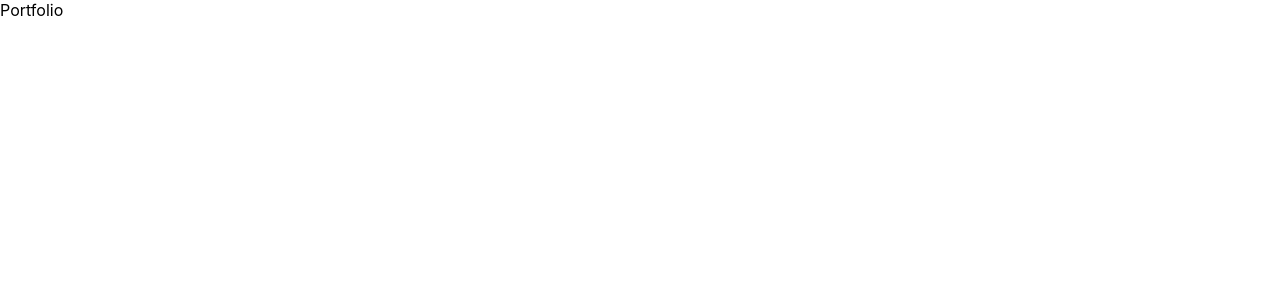
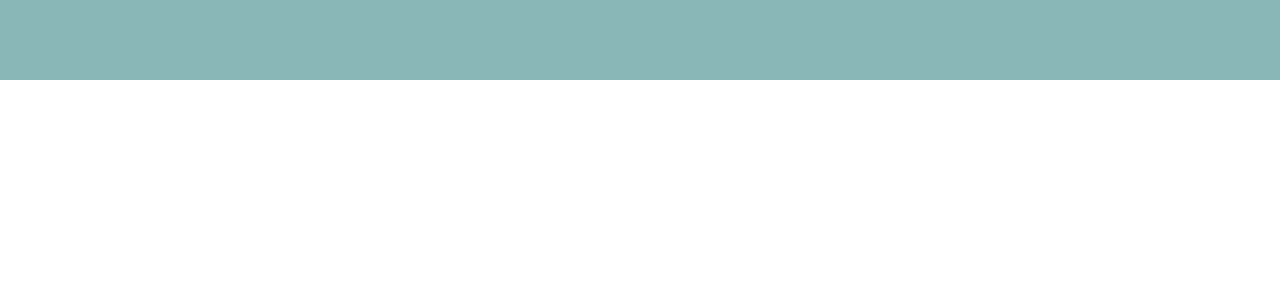
Before and after one commit to AndreySavchenkov/portfolio, a React (Create React App) app: page / in a window 1280 px wide. Shown: the top 300 px of the page. Built offline with nearby package versions, Linux system fonts and the light colour scheme.

Commit message:
start layout

```diff
--- a/src/App.tsx
+++ b/src/App.tsx
@@ -1,10 +1,11 @@
 import React from 'react';
 import './App.css';
+import {Header} from "./header/Header";
 
 function App() {
   return (
     <div className="App">
-      Portfolio
+     <Header/>
     </div>
   );
 }
--- /dev/null
+++ b/src/header/Header.module.css
@@ -0,0 +1,4 @@
+.header {
+    height: 80px;
+    background-color: #89b6b6;
+}
--- /dev/null
+++ b/src/header/Header.tsx
@@ -0,0 +1,11 @@
+import React from "react";
+import style from './Header.module.css'
+
+export const Header = () => {
+
+    return(
+        <div className={style.header}>
+
+        </div>
+    )
+}
--- /dev/null
+++ b/src/nav/Nav.module.css
@@ -0,0 +1,3 @@
+.nav {
+
+}
```
Also changed, not shown: src/nav/Nav.tsx (added, +11 -0 lines).
